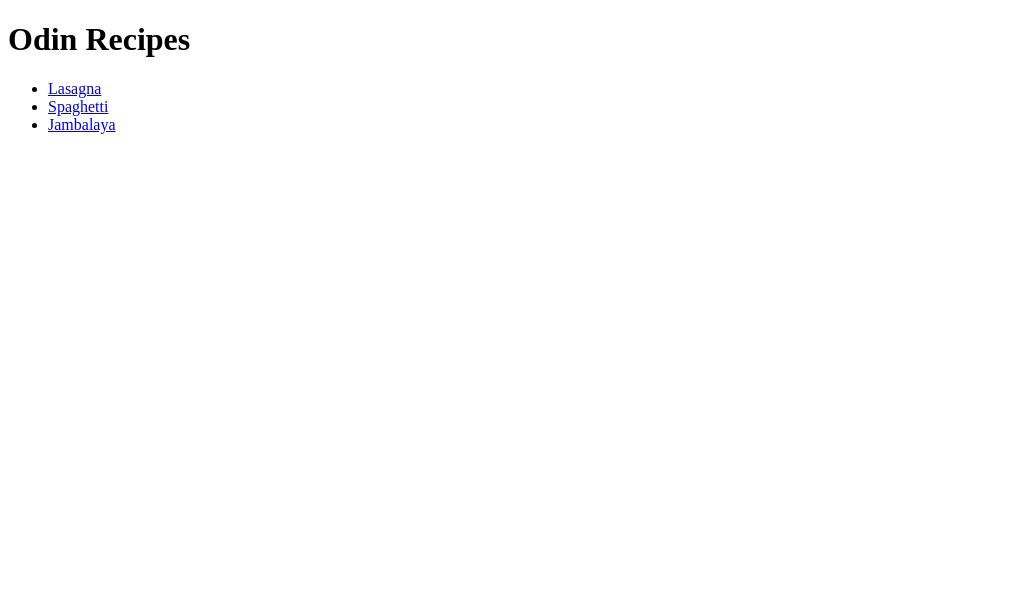
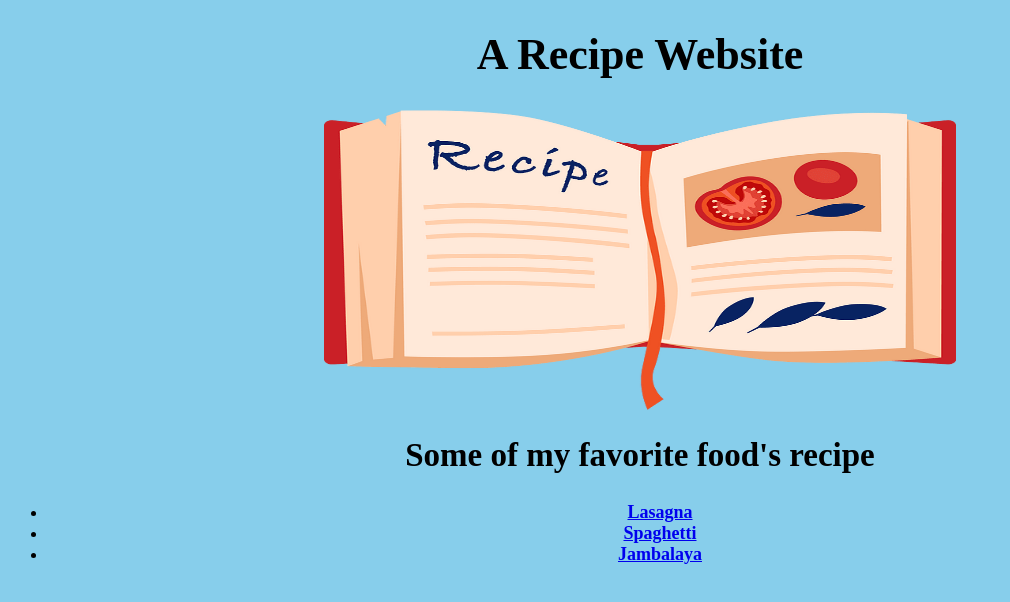
Before and after one commit to TommyChaoo/odin-recipes, a plain HTML site: page index.html in a window 1280 px wide. Shown: the whole page, without its empty margins (0-1010 px from the left). Drawn offline with Linux system fonts and the light colour scheme.

Commit message:
Add files via upload
I added CSS into my recipe project to implement some creativity on my HTML page.

```diff
--- a/index.html
+++ b/index.html
@@ -3,14 +3,25 @@
     <head>
         <meta charset="utf-8">
         <title>Odin Recipes</title>
+        <link rel="stylesheet" href="styles.css">
+        </style>
     </head>
     <body>
-        <h1>Odin Recipes</h1>
+        <div>
+            <h1>A Recipe Website</h1>
+        </div>
+        <img src="./images/cookbook.png" alt="Cookbook" class="center"
+        width="400px"
+        height="300px">
+        <div class="header">
+        <h2>Some of my favorite food's recipe</h2>
+        </div>
+        <div class="list">
         <ul>
             <li><a href="recipes/lasagna.html"> Lasagna</a></li>
             <li><a href="recipes/spaghetti.html">Spaghetti</a></li>
             <li><a href="recipes/jambalaya.html">Jambalaya</a></li>
-
         </ul>
+        </div>
     </body>
 </html>
--- /dev/null
+++ b/styles.css
@@ -0,0 +1,27 @@
+body {
+    background-color: skyblue;
+}
+div {
+text-align: center;
+font-weight:bold;
+font-size: 22px;
+border: 1px black;
+}
+.center {
+    display: block;
+    margin-left:auto;
+    margin-right:auto;
+    width:50%;
+}
+.header {
+    color: black;
+    font-size: 22px;
+}
+.list {
+    font-size:18px;
+}
+.font,
+.read {
+    font-size: 22;
+    background-color: red;
+}
```
Also changed, not shown: recipes/jambalaya.html (+10 -3 lines), recipes/lasagna.html (+10 -3 lines), recipes/spaghetti.html (+9 -2 lines), images/cookbook.png (added), images/recipebg.jpeg (added).
